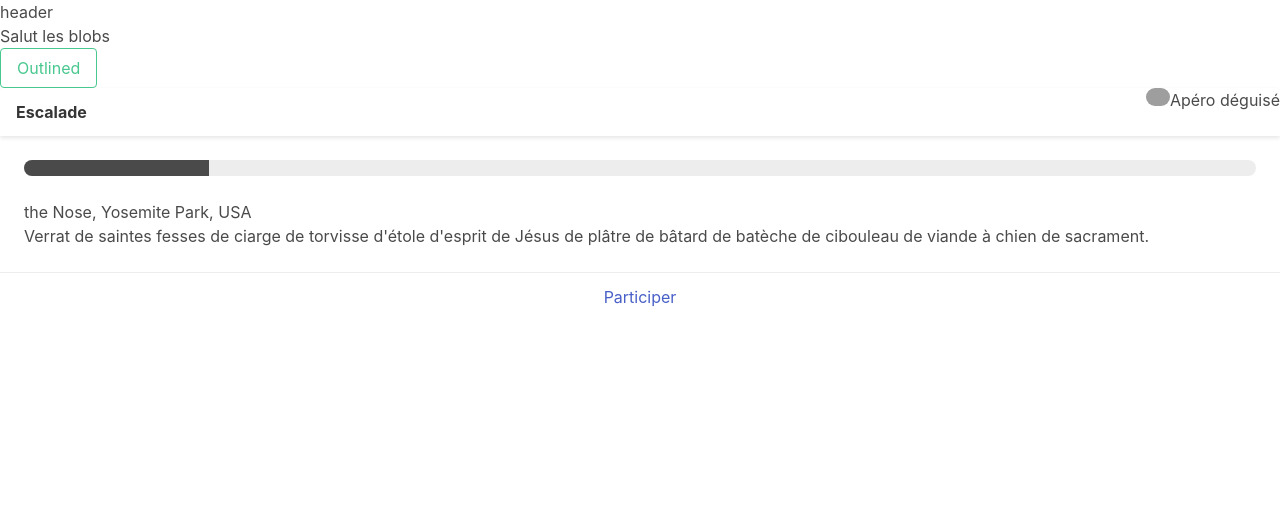
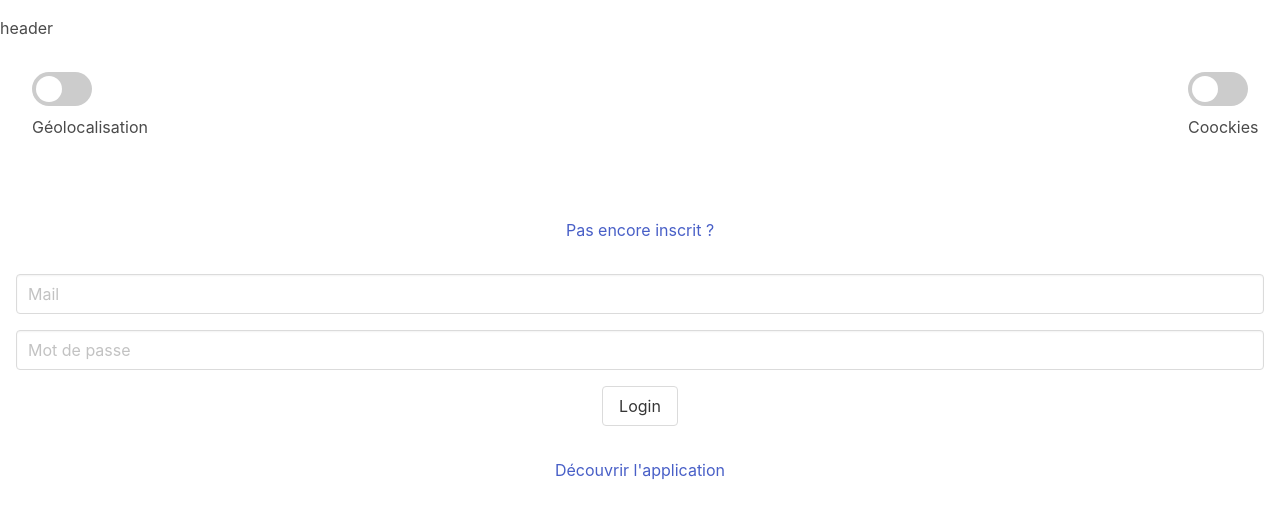
Before and after one commit to xaservas/totum, a React (Create React App) app in the folder app/: page / in a window 1280 px wide. Shown: the top 518 px of the page. Built offline with nearby package versions, Linux system fonts and the light colour scheme; grey boxes are pictures that could not be loaded.

Commit message:
pagelogin + router

```diff
--- a/app/package.json
+++ b/app/package.json
@@ -6,9 +6,11 @@
     "@testing-library/jest-dom": "^5.16.4",
     "@testing-library/react": "^13.3.0",
     "@testing-library/user-event": "^13.5.0",
+    "bulma": "^0.9.4",
     "prop-types": "^15.8.1",
     "react": "^18.1.0",
     "react-dom": "^18.1.0",
+    "react-router-dom": "^6.3.0",
     "react-scripts": "5.0.1",
     "sass": "^1.52.3",
     "web-vitals": "^2.1.4"
--- a/app/src/components/Activity/Activity.js
+++ b/app/src/components/Activity/Activity.js
@@ -1,6 +1,6 @@
 import React from 'react';
 import PropTypes from 'prop-types';
-import './activity.scss';
+import './Activity.scss';
 /**Xavier/10/06/2022:
  *
  * this component could be a modal that could be used in lists and map
@@ -28,7 +28,7 @@ function Activity({...rest}){
                             alt='activity.owner'/>
                 </figure>
                 <p className='activity-level'>Apéro déguisé</p>
-                <button class="modal-close is-large" aria-label="close"></button>
+                <button className="modal-close is-large" aria-label="close"></button>
            </header>
            <body className='card-content'>
                 <progress className="activity__takeholders progress" value="15" max="100">15%</progress>
@@ -36,7 +36,7 @@ function Activity({...rest}){
                 <p className='activity__description'>Verrat de saintes fesses de ciarge de torvisse d'étole d'esprit de Jésus de plâtre de bâtard de batèche de cibouleau de viande à chien de sacrament.</p>
            </body>
            <footer className='card-footer'>
-             <a href="#" className="card-footer-item">Participer</a>
+             <a href="/" className="card-footer-item">Participer</a>
            </footer>
        </article>
    );
--- a/app/src/components/App/App.js
+++ b/app/src/components/App/App.js
@@ -1,17 +1,22 @@
 import Header from "../Header/Header";
 import Profile from "../Profile/Profile";
 import Activity from "../Activity/Activity";
+import { Route, Routes } from 'react-router-dom';
+import Login from "../Login/Login";
 
 
 function App() {
   return (
     <div className="App">
-      <header className="App-header">
-        <Header/>
-        <h1>Salut les blobs</h1>
-        <button class="button is-success is-outlined">Outlined</button>
-        <Activity/>
-      </header>
+
+    <Header/>
+    <Routes>
+      <Route path="/" element={<Login/>}></Route>
+      <Route path="/activity" element={<Activity/>}></Route>
+      <Route path="/profil" element={<Profile/>}></Route>
+    </Routes>
+
+
     </div>
   );
 }
--- a/app/src/components/ListActivities/ListActivities.js
+++ b/app/src/components/ListActivities/ListActivities.js
@@ -1,6 +1,6 @@
 import React from 'react';
 import PropTypes from 'prop-types';
-import './listActivities.scss';
+import './ListActivities.scss';
 
 function ListActivities({
     list_type,
--- a/app/src/components/Login/Login.js
+++ b/app/src/components/Login/Login.js
@@ -0,0 +1,22 @@
+import './Login.scss';
+import React from 'react';
+import LoginForm from './LoginForm/LoginForm';
+import OptionLogin from './OptionLogin/OptionLogin';
+
+
+function Login(){
+
+
+
+        return (
+                <div className='login'>
+
+                    <OptionLogin/>
+                    <a href="/">Pas encore inscrit ?</a>
+                    <LoginForm/>
+                    <a href="/">Découvrir l'application</a>
+                </div>
+        );
+};
+
+export default Login;
--- a/app/src/components/Login/Login.scss
+++ b/app/src/components/Login/Login.scss
@@ -0,0 +1,3 @@
+.login {
+    text-align: center;
+}
--- /dev/null
+++ b/app/src/components/Login/LoginForm/LoginForm.js
@@ -0,0 +1,40 @@
+import React from 'react';
+import './LoginForm.scss';
+
+function LoginForm(){
+
+    const [email, setEmail] = React.useState("");
+    const [password, setPassword] = React.useState("");
+
+    const handleSubmit = (event) => {
+        console.log (`
+        Email : ${email}
+        Mot de passe : ${password}
+        `)
+        event.preventDefault ();
+    }
+
+        return (
+            <form onSubmit={handleSubmit} className="LoginForm">
+
+            <input
+            name="email"
+            type="email"
+            className="input"
+             placeholder="Mail"
+             onChange={e => setEmail (e.target.value)}
+             />
+            <input
+            name="password"
+            type="password"
+            className="input"
+            placeholder="Mot de passe"
+            onChange={e => setPassword (e.target.value)}
+            />
+            <button className="button">Login</button>
+
+        </form>
+        );
+};
+
+export default LoginForm;
--- /dev/null
+++ b/app/src/components/Login/LoginForm/LoginForm.scss
@@ -0,0 +1,7 @@
+.LoginForm{
+    margin:2em 1em;
+}
+
+input{
+    margin-bottom: 1em;
+}
--- /dev/null
+++ b/app/src/components/Login/OptionLogin/OptionLogin.js
@@ -0,0 +1,23 @@
+
+
+import './OptionLogin.scss';
+
+function OptionLogin(){
+        return (
+            <div className="OptionLogin">
+            <label className="checkbox">
+                <input type="checkbox"/>
+                <span className="slider round"></span>
+                <p>Géolocalisation</p>
+            </label>
+            <label className="checkbox">
+                <input type="checkbox"/>
+                <span className="slider round"></span>
+                <p>Coockies</p>
+            </label>
+
+        </div>
+        );
+};
+
+export default OptionLogin;
--- /dev/null
+++ b/app/src/components/Login/OptionLogin/OptionLogin.scss
@@ -0,0 +1,74 @@
+
+.OptionLogin {
+    display: flex;
+    justify-content:space-between;
+    margin: 2em;
+    margin-bottom: 7em;
+}
+
+.checkbox {
+    position: relative;
+    display: inline-block;
+    width: 60px;
+    height: 34px;
+
+  }
+
+  p {
+      margin-top: 1em;
+  }
+
+  .checkbox input {
+    opacity: 0;
+    width: 0;
+    height: 0;
+  }
+
+
+
+.slider {
+    position: absolute;
+    cursor: pointer;
+    top: 0;
+    left: 0;
+    right: 0;
+    bottom: 0;
+    background-color: #ccc;
+    -webkit-transition: .4s;
+    transition: .4s;
+  }
+
+  .slider:before {
+    position: absolute;
+    content: "";
+    height: 26px;
+    width: 26px;
+    left: 4px;
+    bottom: 4px;
+    background-color: white;
+    -webkit-transition: .4s;
+    transition: .4s;
+  }
+
+  input:checked + .slider {
+    background-color: #2196F3;
+  }
+
+  input:focus + .slider {
+    box-shadow: 0 0 1px #2196F3;
+  }
+
+  input:checked + .slider:before {
+    -webkit-transform: translateX(26px);
+    -ms-transform: translateX(26px);
+    transform: translateX(26px);
+  }
+
+  /* Rounded sliders */
+  .slider.round {
+    border-radius: 34px;
+  }
+
+  .slider.round:before {
+    border-radius: 50%;
+  }
--- a/app/src/components/Profile/Profile.js
+++ b/app/src/components/Profile/Profile.js
@@ -1,7 +1,7 @@
 import React from 'react';
 import PropTypes from 'prop-types';
 import data from '../../data/activities'
-import './profile.scss';
+import './Profile.scss';
 import ListActivities from '../ListActivities/ListActivities';
 
 function Profile({...rest}){
--- a/app/src/index.js
+++ b/app/src/index.js
@@ -4,12 +4,15 @@ import './index.scss';
 import 'bulma/css/bulma.min.css';
 import App from './components/App/App';
 import reportWebVitals from './reportWebVitals';
+import { BrowserRouter } from 'react-router-dom';
 
 const root = ReactDOM.createRoot(document.getElementById('root'));
 root.render(
+  <BrowserRouter>
   <React.StrictMode>
     <App />
   </React.StrictMode>
+  </BrowserRouter>
 );
 
 // If you want to start measuring performance in your app, pass a function
```
Also changed, not shown: 1 other file (tests, documents, lock files or other folders).
